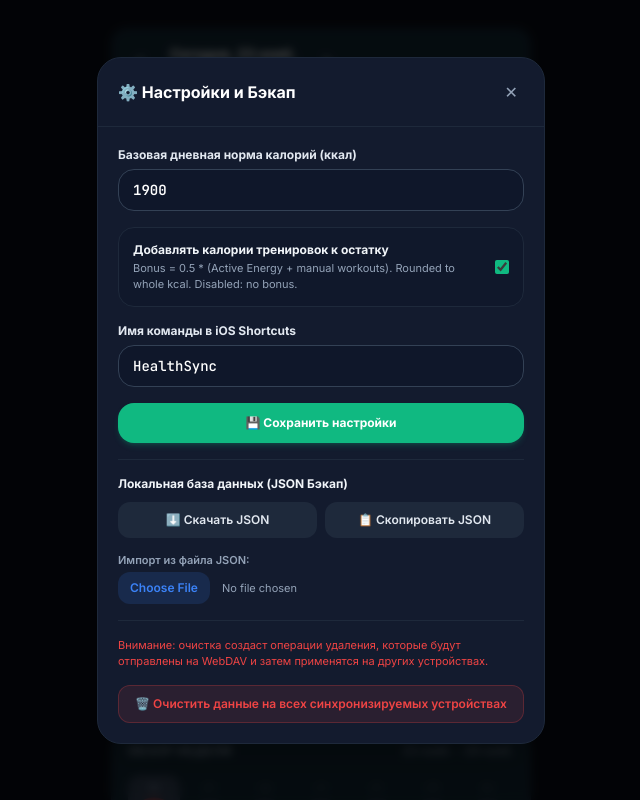
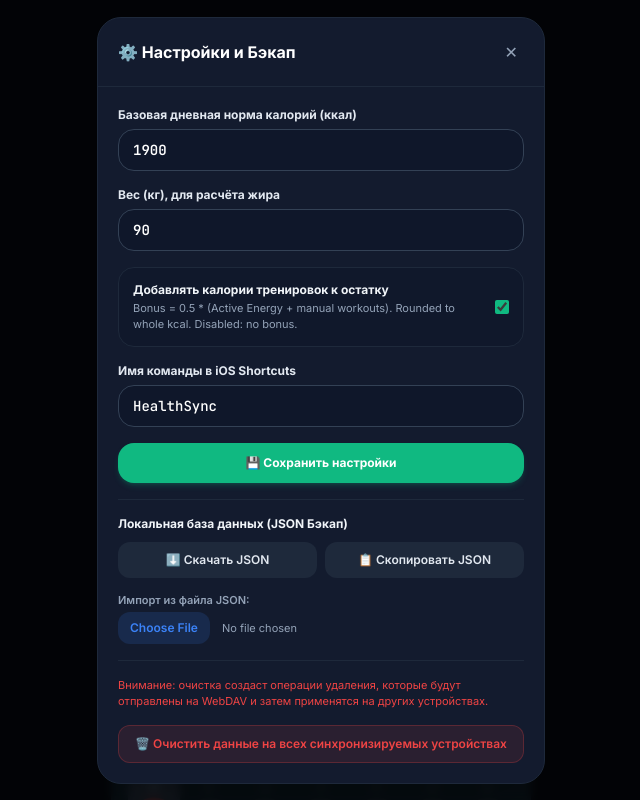
Before and after one commit to newmrdenis/kcal-lite, a plain HTML site: page index.html in a window 1280 px wide. Both pictures are taken after a click on the button 705 px from the left and 109 px from the top of the page. Shown: the whole page, without its empty margins (319-959 px from the left). Drawn offline with nearby package versions, Linux system fonts and the light colour scheme.

Commit message:
Fat estimate vs real expenditure (Mifflin-St Jeor x 1.2 + activity), weight setting
Co-Authored-By: Claude Opus 5.5 <noreply@anthropic.com>

```diff
--- a/index.html
+++ b/index.html
@@ -499,6 +499,12 @@
           />
         </div>
 
+        <div class="space-y-1.5">
+          <label class="block font-bold text-slate-700 dark:text-slate-200">Вес (кг), для расчёта жира</label>
+          <input type="number" min="30" max="300" step="0.1" id="settingsWeightInput"
+            class="w-full px-3.5 py-2.5 rounded-2xl bg-slate-100 dark:bg-slate-900 border border-slate-300 dark:border-slate-700 font-mono font-bold text-sm text-slate-900 dark:text-white" />
+        </div>
+
         <!-- Exercise Calories Toggle -->
         <div class="flex items-center justify-between p-3.5 rounded-2xl bg-slate-100 dark:bg-slate-900/70 border border-slate-200 dark:border-slate-800">
           <div class="pr-3">
@@ -637,6 +643,9 @@
     let appState = {
       settings: {
         dailyGoal: 1900,
+        weightKg: 90,
+        heightCm: 176,
+        birthDate: '1996-12-31',
         includeExerciseInBudget: true,
         shortcutName: 'HealthSync',
         theme: 'dark'
@@ -1087,6 +1096,18 @@
       );
     }
 
+    // Real expenditure estimate: Mifflin-St Jeor BMR (male) * 1.2 (sedentary) + the same activity bonus the budget uses.
+    function maintenanceFor(date, exerciseBonus) {
+      const st = appState.settings;
+      const weight = Number(st.weightKg) || 90;
+      const height = Number(st.heightCm) || 176;
+      const [by, bm, bd] = String(st.birthDate || '1996-12-31').split('-').map(Number);
+      const [y, m, d] = date.split('-').map(Number);
+      const age = y - by - ((m < bm || (m === bm && d < bd)) ? 1 : 0);
+      const bmr = 10 * weight + 6.25 * height - 5 * age + 5;
+      return Math.round(bmr * 1.2) + exerciseBonus;
+    }
+
     function getDayBudget(date) {
       const day = appState.days[date] || {};
       let eatenKcal = 0;
@@ -1099,7 +1120,7 @@
       const exerciseBonus = Math.round((syncedBurned + manualWorkoutKcal) * 0.5);
       const effectiveBudget = (Number(appState.settings.dailyGoal) || 1900)
         + (appState.settings.includeExerciseInBudget ? exerciseBonus : 0);
-      return { eatenKcal, manualWorkoutKcal, syncedBurned, exerciseBonus, effectiveBudget };
+      return { eatenKcal, manualWorkoutKcal, syncedBurned, exerciseBonus, effectiveBudget, maintenanceKcal: maintenanceFor(date, exerciseBonus) };
     }
 
     function getBudgetColor(ratio) {
@@ -1243,8 +1264,8 @@
         // Fat total: closed days, plus past open days that have entries (empty days are unknown, today is unfinished).
         const hasEntries = Boolean(appState.days[day.date]?.entries?.length);
         // Open past days count only when already over budget: a deficit there may just be unlogged food.
-        if (status === 'ok' || status === 'over' || (status === 'open' && hasEntries && day.date < today && day.eatenKcal > day.effectiveBudget)) {
-          net += day.eatenKcal - day.effectiveBudget; counted++;
+        if (status === 'ok' || status === 'over' || (status === 'open' && hasEntries && day.date < today && day.eatenKcal > day.maintenanceKcal)) {
+          net += day.eatenKcal - day.maintenanceKcal; counted++;
         }
         const label = `${formatDate(day.day)}: ${day.eatenKcal} / ${day.effectiveBudget} ккал, ${names[status]}`;
         return `<button type="button" onclick="onDatePickerChange('${day.date}')" title="${escapeHtml(label)}" aria-pressed="${selectedDate === day.date}" class="min-w-0 rounded-xl py-0.5 ${selectedDate === day.date ? 'bg-slate-200 dark:bg-slate-700' : ''} ${status === 'future' ? 'opacity-40' : ''}">
@@ -1258,11 +1279,11 @@
         : `<div class="inline-block px-2.5 py-1 rounded-xl font-bold bg-emerald-500 text-[#04291c]">Сброшено жира: ~${Math.abs(fat)} г <span class="text-xs font-mono opacity-80">(${net} ккал, ${counted} дн.)</span></div>`;
       document.getElementById('monthSummary').innerHTML = fatLine +
         `<div class="text-xs text-slate-500 dark:text-slate-400">зелёных ${ok} · перебор ${over} · <span class="font-bold underline decoration-red-500 decoration-2">не завершено ${open}</span></div>` +
-        (open ? '<div class="text-[10px] text-slate-500 dark:text-slate-400">Зелёный день: завершён и в норме. Жир: завершённые дни плюс незавершённые с перебором (недобор там может быть просто незаписанной едой).</div>' : '');
+        (open ? '<div class="text-[10px] text-slate-500 dark:text-slate-400">Зелёный день: завершён и в норме. Жир: съеденное минус примерный расход (Mifflin-St Jeor x 1.2 + бонус активности), 7.7 ккал на грамм. Считаются завершённые дни и незавершённые, где съедено больше расхода.</div>' : '');
     }
 
     function renderHeroSummary() {
-      const { eatenKcal, syncedBurned, manualWorkoutKcal, exerciseBonus, effectiveBudget } = getDayBudget(selectedDate);
+      const { eatenKcal, syncedBurned, manualWorkoutKcal, exerciseBonus, effectiveBudget, maintenanceKcal } = getDayBudget(selectedDate);
       const includeExercise = appState.settings.includeExerciseInBudget;
       const remaining = effectiveBudget - eatenKcal;
       // Use the budget including the enabled activity bonus.
@@ -1299,19 +1320,20 @@
       circle.style.strokeDashoffset = offset.toFixed(2);
       circle.style.stroke = ringColor;
 
-      // Fat instead of kcal: what today does to body fat relative to the budget.
-      const fatGrams = fatGramsFromKcal(eatenKcal - effectiveBudget);
+      // Fat instead of kcal: eaten vs estimated real expenditure (not vs the deficit budget).
+      const fatGrams = fatGramsFromKcal(eatenKcal - maintenanceKcal);
       const remUnit = document.getElementById('remainingUnit');
-      if (remaining >= 0) {
+      remUnit.title = `Расход ~${maintenanceKcal} ккал`;
+      if (fatGrams <= 0) {
         remLabel.textContent = 'Сброшу жира';
         remValue.textContent = `\u2212${Math.abs(fatGrams)} г`;
-        remValue.style.color = 'rgb(16, 185, 129)';
-        remUnit.textContent = `ещё ${remaining} ккал`;
+        remValue.style.color = remaining >= 0 ? 'rgb(16, 185, 129)' : '';
+        remUnit.textContent = remaining >= 0 ? `ещё ${remaining} ккал` : 'но лимит превышен';
       } else {
         remLabel.textContent = 'Наберу жира';
         remValue.textContent = `+${fatGrams} г`;
         remValue.style.color = '';
-        remUnit.textContent = 'за сегодня';
+        remUnit.textContent = `расход ~${maintenanceKcal}`;
       }
 
     }
@@ -1411,6 +1433,7 @@
     function openModal(modalId) {
       if (modalId === 'settingsModal') {
         document.getElementById('settingsGoalInput').value = appState.settings.dailyGoal;
+        document.getElementById('settingsWeightInput').value = appState.settings.weightKg || 90;
         document.getElementById('settingsExerciseToggle').checked = appState.settings.includeExerciseInBudget;
         document.getElementById('settingsShortcutInput').value = appState.settings.shortcutName || 'HealthSync';
         resetConfirmPending = false;
@@ -1443,6 +1466,8 @@
       if (!isNaN(goalVal) && goalVal >= 500 && goalVal <= 15000) {
         appState.settings.dailyGoal = goalVal;
       }
+      const weightVal = parseFloat(document.getElementById('settingsWeightInput').value);
+      if (!isNaN(weightVal) && weightVal >= 30 && weightVal <= 300) appState.settings.weightKg = weightVal;
       appState.settings.includeExerciseInBudget = includeEx;
       appState.settings.shortcutName = shortcutName;
 
```
